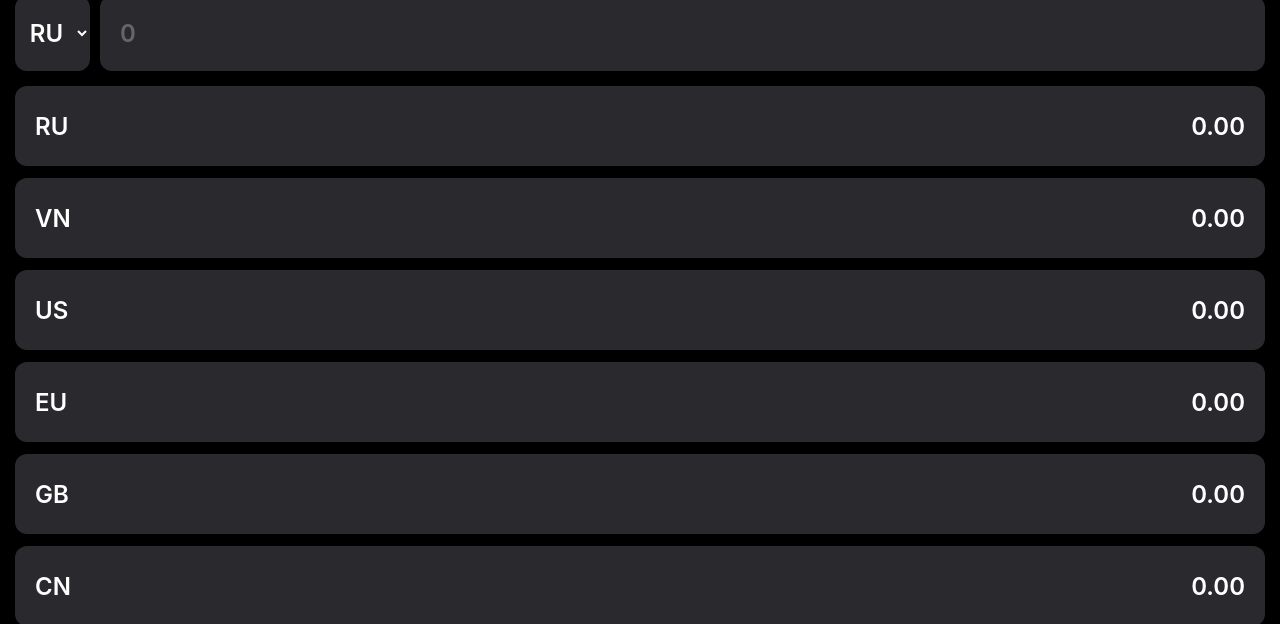
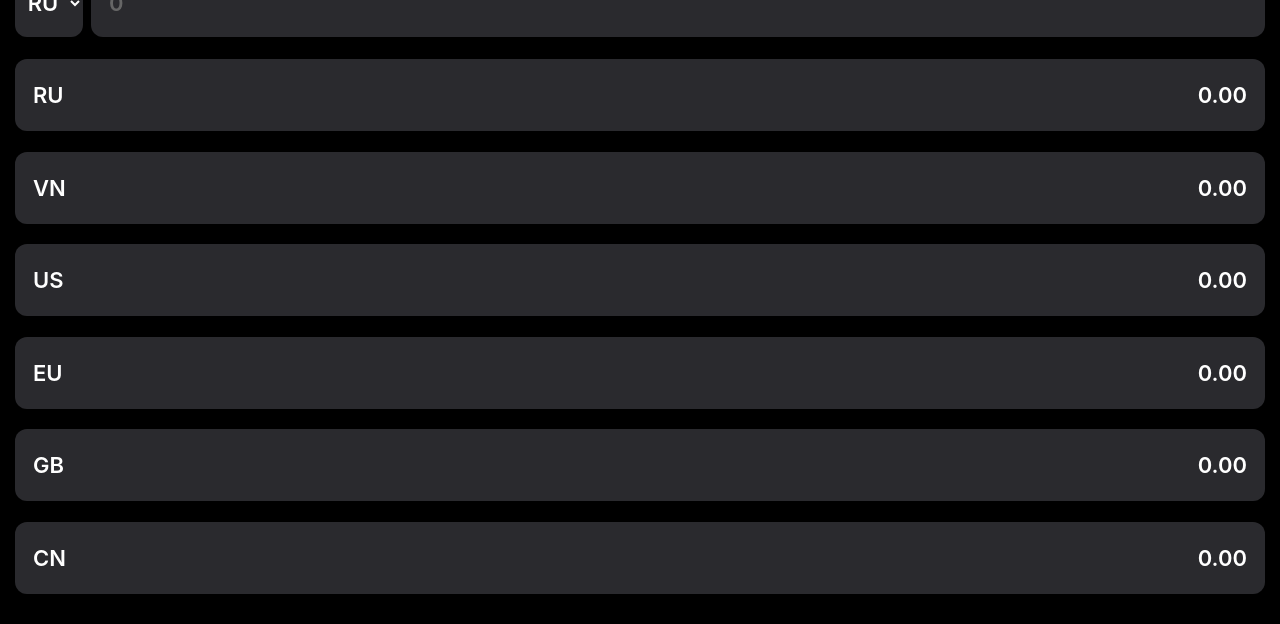
Before and after one commit to noobom999-bit/apps, a plain HTML site: page index.html in a window 1280 px wide. Shown: the part 176-800 px from the top of the page. Drawn offline with Linux system fonts and the light colour scheme; no server answers.

Commit message:
Add files via upload

```diff
--- a/index.html
+++ b/index.html
@@ -25,15 +25,15 @@
         }
 
         html, body {
-            overflow: hidden;
+            overflow: hidden;  /* Убирает прокрутку */
             width: 100%;
             height: 100%;
-            position: fixed;
+            position: fixed;   /* Фиксирует страницу */
         }
 
         body {
-            background: #000;
-            color: #fff;
+            background: #000;  /* Цвет фона (чёрный) */
+            color: #fff;       /* Цвет текста (белый) */
             font-family: -apple-system, BlinkMacSystemFont, 'Segoe UI', Arial, sans-serif;
             display: flex;
             justify-content: center;
@@ -47,94 +47,102 @@
             display: flex;
             flex-direction: column;
             justify-content: space-between;
-            padding: 20px 15px 25px 15px;
+            padding: 15px 15px 20px 15px;  /* Отступы: верх 15px, бока 15px, низ 20px */
         }
 
+        /* ========== ЛОГОТИП ========== */
         .logo {
-            width: 140px;
-            height: 140px;
-            margin: 0 auto 12px;
+            width: 120px;      /* Ширина логотипа */
+            height: 120px;     /* Высота логотипа */
+            margin: 0 auto 10px;  /* Отступ снизу от логотипа 10px */
             display: block;
         }
 
+        /* ========== ПОЛЕ ВВОДА И СЕЛЕКТОР ========== */
         .input-row {
             display: flex;
-            gap: 10px;
-            margin-bottom: 15px;
+            gap: 8px;          /* Расстояние между селектором и полем ввода */
+            margin-bottom: 12px;  /* Отступ снизу от поля ввода */
             width: 100%;
             flex-shrink: 0;
         }
 
+        /* Селектор валюты (RU, VN, US и т.д.) */
         .currency-select {
-            background: #2a2a2e;
+            background: #2a2a2e;   /* Цвет фона селектора */
             border: none;
-            border-radius: 12px;
+            border-radius: 12px;   /* Закругление углов */
             color: #fff;
             font-family: -apple-system, BlinkMacSystemFont, 'Segoe UI', Arial, sans-serif;
-            font-size: 24px;
+            font-size: 22px;       /* Размер шрифта в селекторе */
             font-weight: 600;
-            height: 75px;
-            width: 75px;
-            min-width: 75px;
-            max-width: 75px;
+            height: 68px;          /* Высота селектора */
+            width: 68px;           /* Ширина селектора */
+            min-width: 68px;
+            max-width: 68px;
             text-align: center;
             outline: none;
             flex-shrink: 0;
         }
 
+        /* Поле для ввода суммы */
         .input-price {
-            background: #2a2a2e;
+            background: #2a2a2e;   /* Цвет фона поля ввода */
             border: none;
-            border-radius: 12px;
+            border-radius: 12px;   /* Закругление углов */
             color: #fff;
             font-family: -apple-system, BlinkMacSystemFont, 'Segoe UI', Arial, sans-serif;
-            font-size: 24px;
+            font-size: 22px;       /* Размер шрифта в поле ввода */
             font-weight: 600;
-            height: 75px;
+            height: 68px;          /* Высота поля ввода */
             flex: 1;
             min-width: 0;
-            padding: 0 20px;
+            padding: 0 18px;       /* Отступы внутри поля (слева и справа) */
             outline: none;
         }
 
         .input-price::placeholder {
-            color: #666;
+            color: #666;           /* Цвет текста-подсказки "0" */
         }
 
+        /* ========== СПИСОК ВАЛЮТ ========== */
         #rates-list {
             display: flex;
             flex-direction: column;
-            gap: 12px;
+            gap: 10px;             /* Расстояние между строками валют */
             width: 100%;
             flex: 1;
-            justify-content: space-evenly;
+            justify-content: space-evenly;  /* Равномерное распределение строк */
         }
 
+        /* Одна строка валюты (RU, VN, US и т.д.) */
         .rate-row {
-            background: #2a2a2e;
-            border-radius: 12px;
-            padding: 0 20px;
-            height: 80px;
+            background: #2a2a2e;   /* Цвет фона строки */
+            border-radius: 12px;   /* Закругление углов */
+            padding: 0 18px;       /* Отступы внутри строки (слева и справа) */
+            height: 72px;          /* Высота строки валюты */
             display: flex;
             align-items: center;
             justify-content: space-between;
             width: 100%;
         }
 
+        /* Название валюты (RU, VN и т.д.) */
         .rate-label {
             background: transparent;
             border: none;
             color: #fff;
             font-family: -apple-system, BlinkMacSystemFont, 'Segoe UI', Arial, sans-serif;
-            font-size: 24px;
+            font-size: 22px;       /* Размер шрифта названия валюты */
             font-weight: 600;
             padding: 0;
             text-align: left;
         }
 
+        /* Значение курса (0.00, 50.00 и т.д.) */
         .rate-value {
             font-family: -apple-system, BlinkMacSystemFont, 'Segoe UI', Arial, sans-serif;
-            font-size: 24px;
+            font-size: 22px;       /* Размер шрифта значения курса */
             font-weight: 600;
             color: #fff;
         }
```
